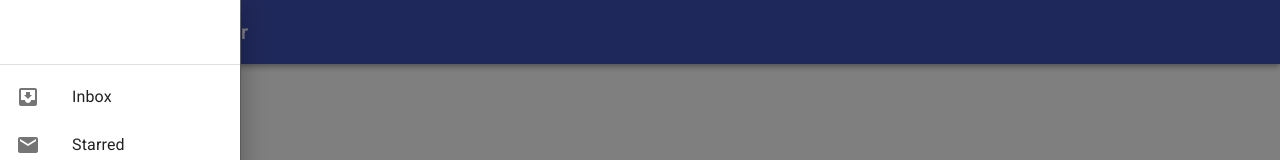
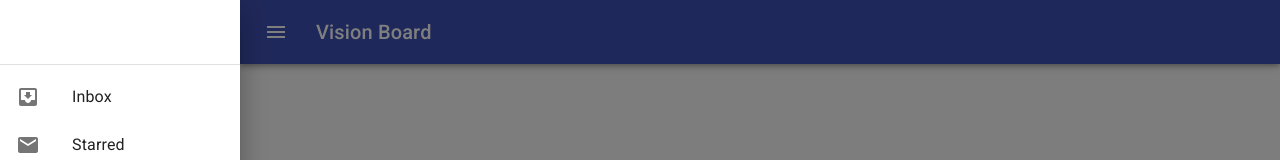
Before and after one commit to tperdue/vision-board, a React (Create React App) app: page / in a window 1280 px wide. Shown: the top 160 px of the page. Built offline with nearby package versions, Linux system fonts and the light colour scheme.

Commit message:
Starting login

```diff
--- a/src/App.js
+++ b/src/App.js
@@ -1,22 +1,51 @@
 import React from 'react';
-import { firestore } from './configs/firebase';
 import { createStore } from 'redux';
 import { Provider } from 'react-redux';
 import reducer from './redux-store/reducers';
+import { makeStyles } from '@material-ui/core/styles';
 import initialState from './redux-store/initialState';
 import AppBar from './tim-components/AppBar';
 import ResponsiveDrawer from './tim-components/ResponsiveDrawer';
+import CssBaseline from '@material-ui/core/CssBaseline';
+import Container from '@material-ui/core/Container';
+import Button from '@material-ui/core/Button';
 
 const store = createStore(reducer, initialState);
+const useStyles = makeStyles(theme => ({
+  root: {
+    display: 'flex',
+  },
+  button: {
+    margin: theme.spacing(1),
+  },
+  input: {
+    display: 'none',
+  },
+}));
 
 
 function App() {
-
+  const classes = useStyles();
   return (
     <Provider store={store}>
 
-      <AppBar />
-      <ResponsiveDrawer />
+      <CssBaseline />
+      <div className={classes.root}>
+        <AppBar />
+        <ResponsiveDrawer />
+        <Container>
+          <Button variant="contained" color="primary" className={classes.button}>
+            Primary
+      </Button>
+
+        </Container>
+
+
+
+
+      </div>
+
+
 
     </Provider>
   );
--- a/src/tim-components/AppBar.js
+++ b/src/tim-components/AppBar.js
@@ -4,11 +4,12 @@ import { makeStyles } from '@material-ui/core/styles';
 import AppBar from '@material-ui/core/AppBar';
 import Toolbar from '@material-ui/core/Toolbar';
 import Typography from '@material-ui/core/Typography';
-import Button from '@material-ui/core/Button';
 import IconButton from '@material-ui/core/IconButton';
 import MenuIcon from '@material-ui/icons/Menu';
+
 import { drawerWidth } from '../configs/app-constants';
 import { toggleDrawer } from '../redux-store/actions';
+
 
 const useStyles = makeStyles(theme => ({
     root: {
@@ -32,8 +33,10 @@ const ButtonAppBar = (props) => {
     const classes = useStyles();
 
     return (
-        <div className={classes.root}>
-            <AppBar position="static">
+
+
+
+        <AppBar position="fixed" className={classes.appBar}>
             <Toolbar>
                 <IconButton
                     color="inherit"
@@ -45,11 +48,13 @@ const ButtonAppBar = (props) => {
                     <MenuIcon />
                 </IconButton>
                 <Typography variant="h6" noWrap>
-                        Responsive drawer
+                    Vision Board
                     </Typography>
             </Toolbar>
         </AppBar>
-        </div>
+
+
+
     );
 }
 
```
Also changed, not shown: src/tim-components/Content.js (added, +21 -0 lines). Lines whose indentation alone changed are shown as unchanged.
